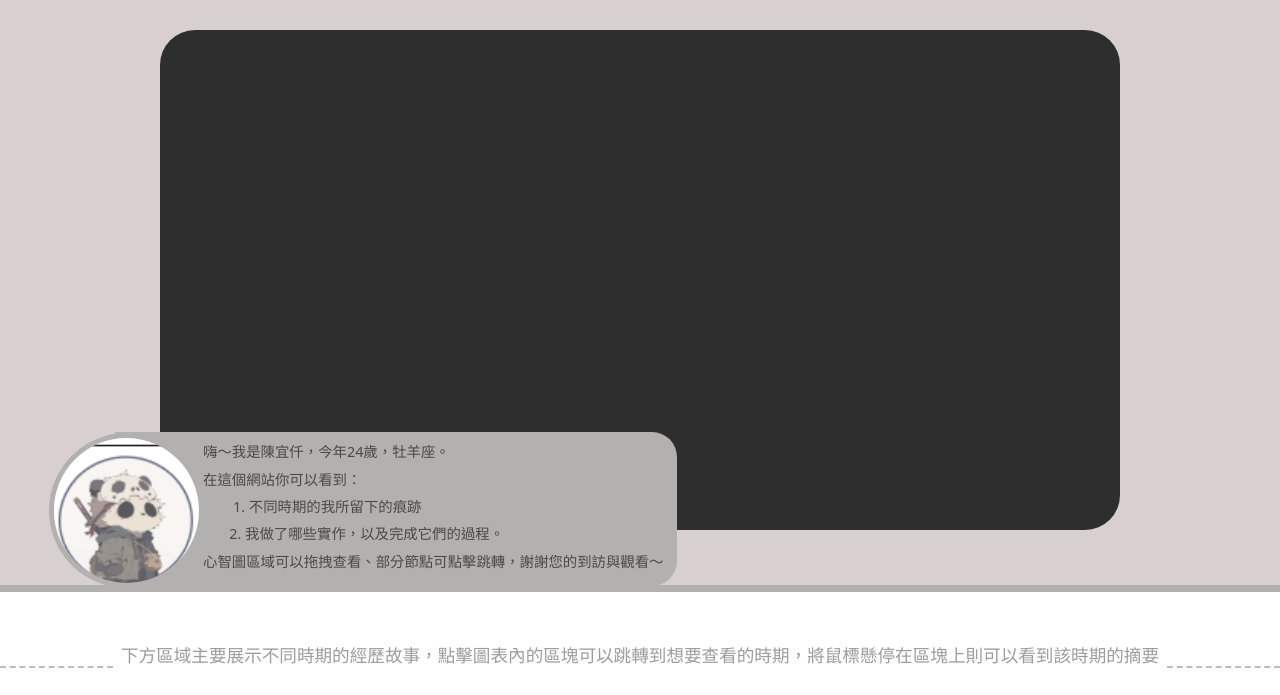
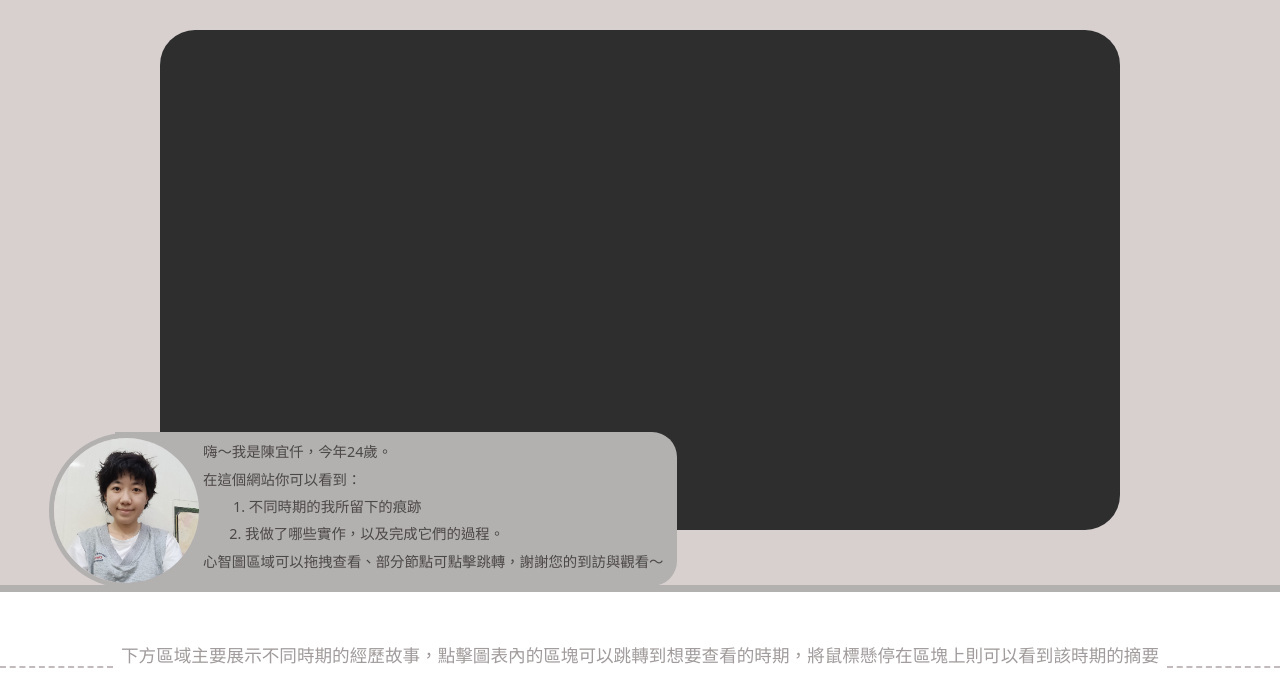
Before and after one commit to Halaaaa77/portfolio-website, a website built with Vite: page index.html in a window 1280 px wide. Shown: the top 695 px of the page. Built offline with nearby package versions, Linux system fonts and the light colour scheme; what mind-elixir would draw is missing.

Commit message:
修改網頁資料並變更網頁title

```diff
--- a/index.html
+++ b/index.html
@@ -3,7 +3,7 @@
 <head>
   <meta charset="utf-8">
   <meta name="viewport" content="width=device-width, initial-scale=1">
-  <title>個人網頁｜V2 Desktop</title>
+  <title>陳宜仟的個人履歷網頁</title>
   <meta name="description" content="個人網頁與軟體測試作品展示">
   <link rel="stylesheet" href="css/main.css">
   <script type="module" src="/js/app.js"></script>
@@ -16,7 +16,7 @@
       </div>
       <div class="intro-card">
         <div class="intro-contanier">
-          <img class="intro-avatar" src="assets/images/avatar-reference.png" alt="個人頭像插畫">
+          <img class="intro-avatar" src="assets/images/履歷頭像.jpg" alt="個人頭像">
           <p class="intro-copy" data-static-text="intro.copy"></p>
         </div>
 
--- a/js/data.js
+++ b/js/data.js
@@ -16,7 +16,7 @@ Purpose:
         hint: "點擊文字即可跳轉查看"
       },
       intro: {
-        copy: "嗨～我是陳宜仟，今年24歲，牡羊座。\n在這個網站你可以看到：\n        1. 不同時期的我所留下的痕跡\n       2. 我做了哪些實作，以及完成它們的過程。\n心智圖區域可以拖拽查看、部分節點可點擊跳轉，謝謝您的到訪與觀看～"
+        copy: "嗨～我是陳宜仟，今年24歲。\n在這個網站你可以看到：\n        1. 不同時期的我所留下的痕跡\n       2. 我做了哪些實作，以及完成它們的過程。\n心智圖區域可以拖拽查看、部分節點可點擊跳轉，謝謝您的到訪與觀看～"
       },
       guide: {
         byView: {
```
Also changed, not shown: assets/images/履歷頭像.jpg (added).
